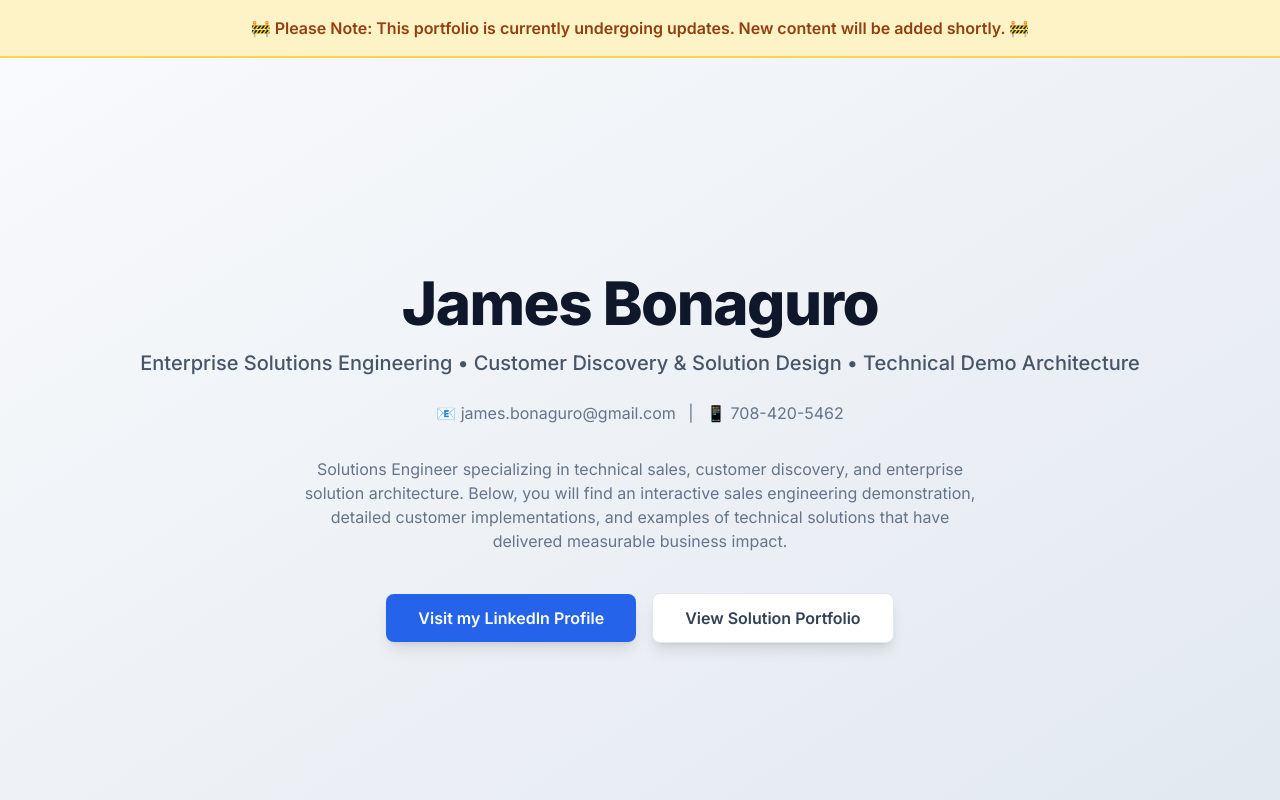
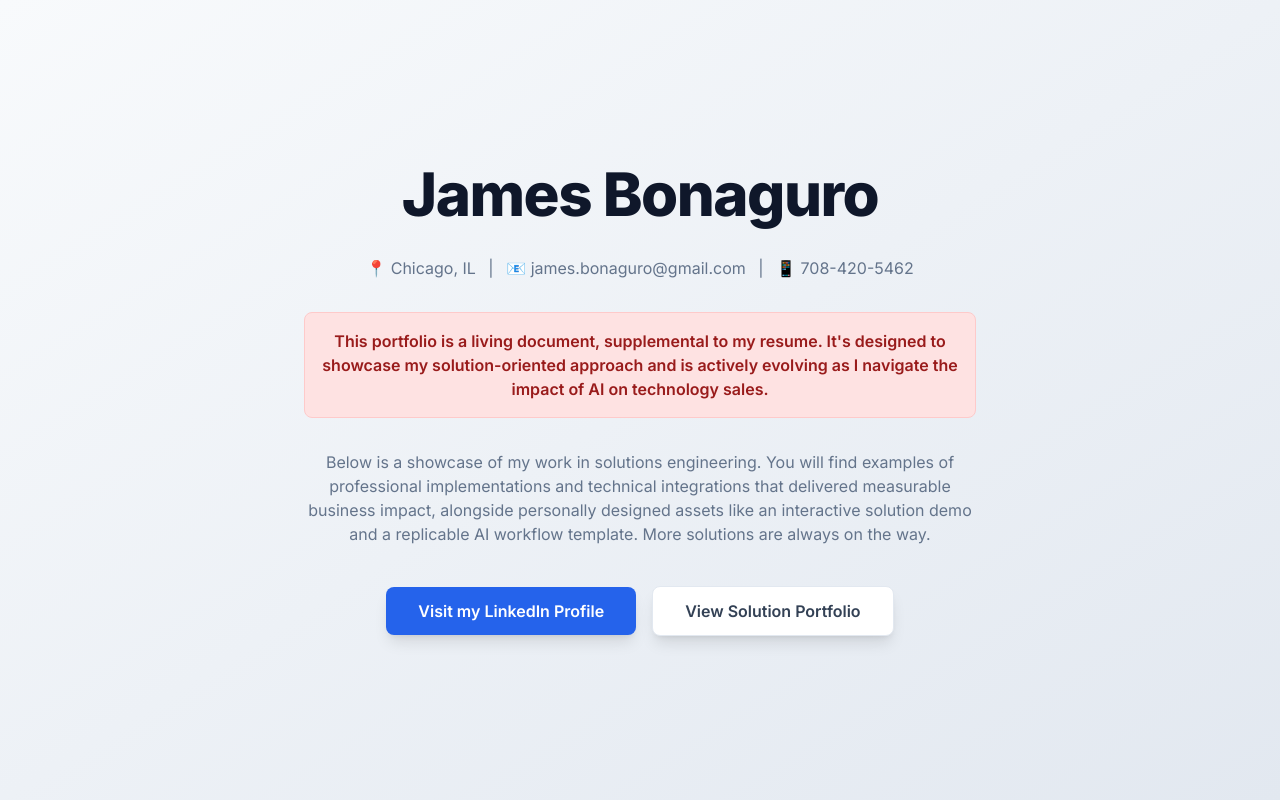
Before and after one commit to James-Bonaguro/James-Bonaguro.github.io, a plain HTML site: page index.html in a window 1280 px wide. Shown: the top 800 px of the page. Drawn offline with nearby package versions, Linux system fonts and the light colour scheme.

Commit message:
Update index.html
updated for asana with more branding vision

```diff
--- a/index.html
+++ b/index.html
@@ -87,22 +87,25 @@
 </head>
 <body class="antialiased">
 
-    <!-- NEW: Under Construction Banner -->
-    <div id="construction-banner" class="bg-amber-100 border-b-2 border-amber-300 text-amber-800 p-4 text-center font-semibold">
-        <p>🚧 Please Note: This portfolio is currently undergoing updates. New content will be added shortly. 🚧</p>
-    </div>
-
     <!-- Hero Section -->
     <section id="hero" class="min-h-screen flex items-center justify-center text-center bg-gradient-to-br from-slate-50 to-slate-200 p-4">
         <div class="max-w-5xl mx-auto">
             <h1 class="text-4xl md:text-6xl font-extrabold text-slate-900 tracking-tight">James Bonaguro</h1>
-            <p class="mt-4 text-lg md:text-xl text-slate-600 font-medium">Enterprise Solutions Engineering • Customer Discovery & Solution Design • Technical Demo Architecture</p>
-            <div class="mt-6 text-base text-slate-500">
+            <!-- EDITED: Contact Info -->
+            <div class="mt-8 text-base text-slate-500">
+                <span>📍 Chicago, IL</span>
+                <span class="mx-2">|</span>
                 <span>📧 james.bonaguro@gmail.com</span>
                 <span class="mx-2">|</span>
                 <span>📱 708-420-5462</span>
             </div>
-            <p class="mt-8 max-w-2xl mx-auto text-slate-500">Solutions Engineer specializing in technical sales, customer discovery, and enterprise solution architecture. Below, you will find an interactive sales engineering demonstration, detailed customer implementations, and examples of technical solutions that have delivered measurable business impact.</p>
+
+            <div class="mt-8 max-w-2xl mx-auto text-red-800 bg-red-100 p-4 rounded-lg border border-red-200">
+                <p class="font-semibold">This portfolio is a living document, supplemental to my resume. It's designed to showcase my solution-oriented approach and is actively evolving as I navigate the impact of AI on technology sales.</p>
+            </div>
+
+            <!-- EDITED: Description Paragraph -->
+            <p class="mt-8 max-w-2xl mx-auto text-slate-500">Below is a showcase of my work in solutions engineering. You will find examples of professional implementations and technical integrations that delivered measurable business impact, alongside personally designed assets like an interactive solution demo and a replicable AI workflow template. More solutions are always on the way.</p>
             <div class="mt-10 flex justify-center items-center gap-4">
                 <a href="https://linkedin.com/in/jamesbonaguro" target="_blank" class="bg-blue-600 text-white font-semibold px-8 py-3 rounded-lg hover:bg-blue-700 transition-all shadow-lg hover:shadow-xl focus:outline-none focus:ring-2 focus:ring-offset-2 focus:ring-blue-500">
                     Visit my LinkedIn Profile
```
